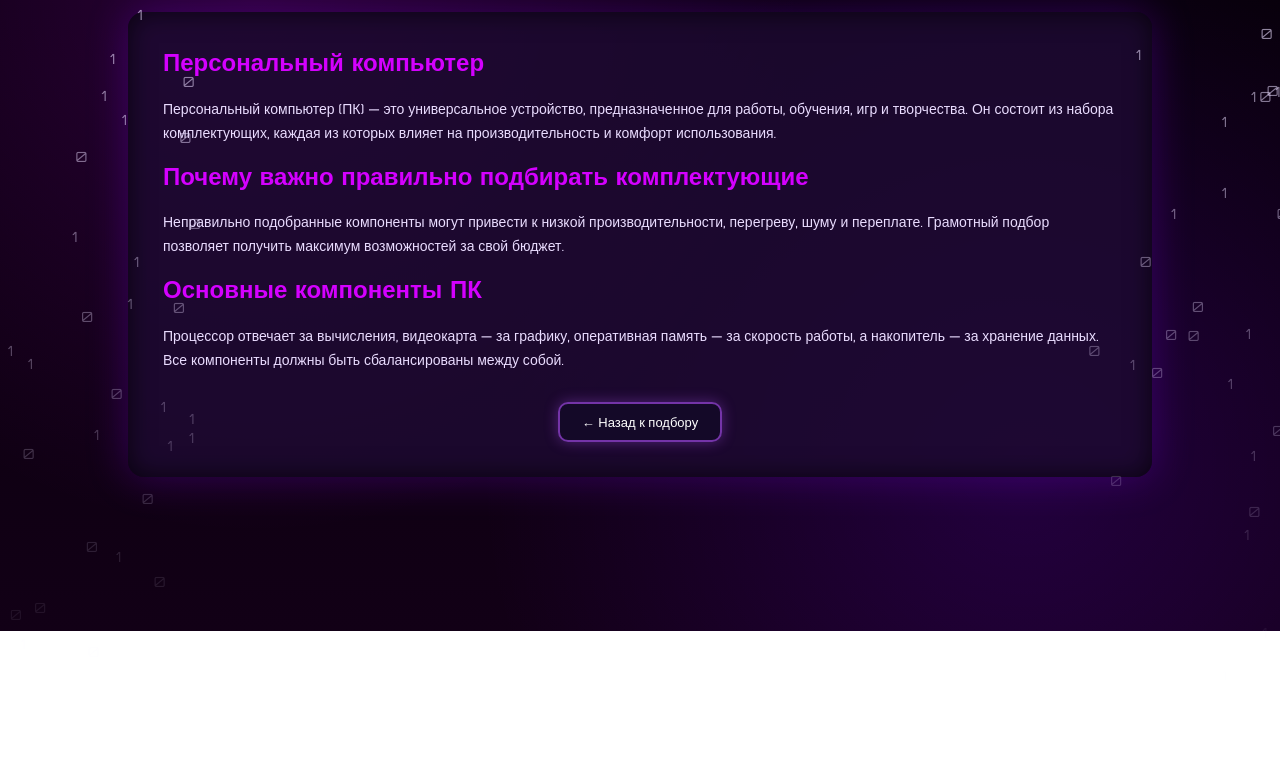
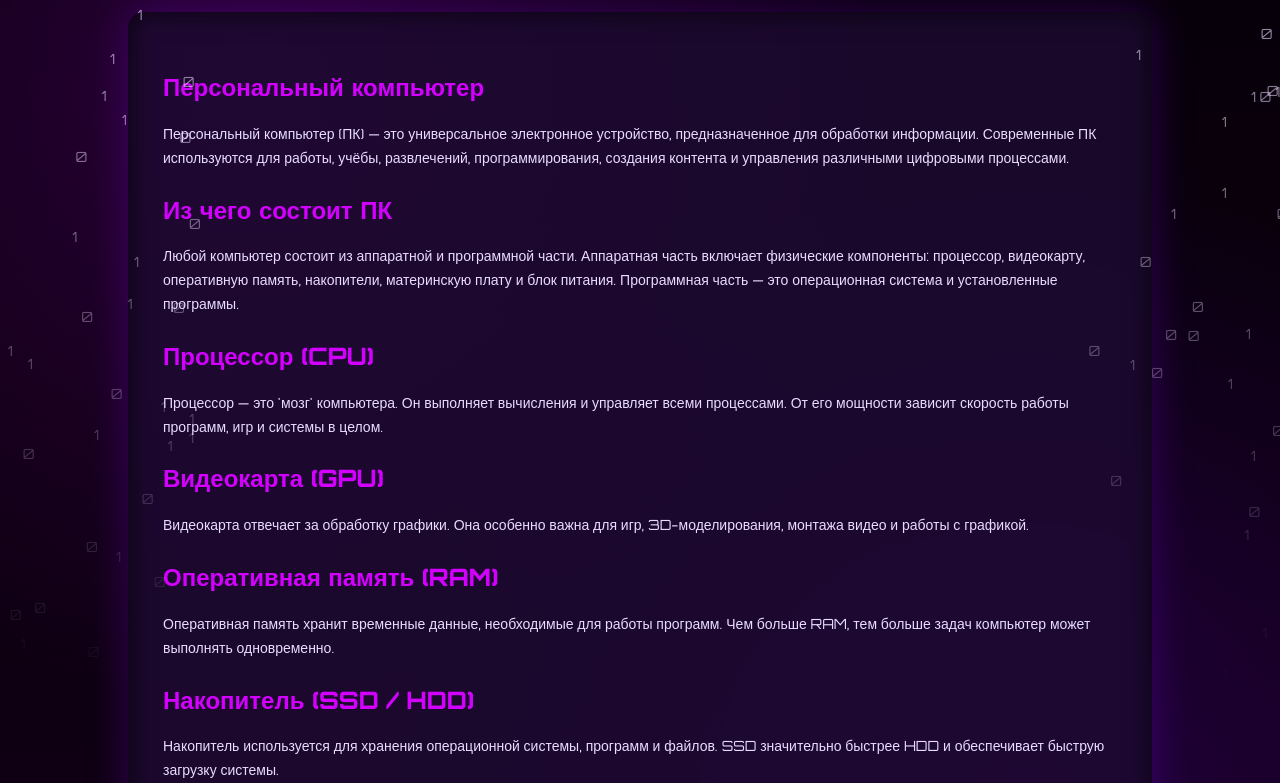
Before and after one commit to Minikapi/Pc-Build, a website: page about.html in a window 1280 px wide. Shown: the part 169-952 px from the top of the page. Before the commit the page ends 800 px from the top, so only its background shows below. Drawn offline with Linux system fonts and the light colour scheme.

Commit message:
Update about.html

```diff
--- a/about.html
+++ b/about.html
@@ -39,7 +39,6 @@ body {
     100% { background-position:100% 100%,0 0,0 100%; }
 }
 
-/* MATRIX */
 .matrix {
     position:fixed;
     top:0; bottom:0;
@@ -62,7 +61,6 @@ body {
     to { transform:translateY(110vh); opacity:0; }
 }
 
-/* HEADER */
 .header {
     text-align:center;
     padding:50px 20px 30px;
@@ -84,10 +82,6 @@ body {
     color:#f3d6ff;
     position:relative;
     display:inline-block;
-}
-
-/* Glow из-за букв */
-.header h1 {
     text-shadow:
         0 0 8px rgba(212,0,255,.8),
         0 0 15px rgba(212,0,255,.6),
@@ -116,7 +110,6 @@ body {
     }
 }
 
-/* LANGUAGE BUTTON */
 .lang-btn {
     position:absolute;
     right:20px;
@@ -138,7 +131,6 @@ body {
     transform:translateY(-2px) scale(1.05);
 }
 
-/* CONTENT */
 .content {
     width:80%;
     margin:30px auto 40px;
@@ -161,7 +153,7 @@ body {
 
 .content h2 {
     color:var(--violet-main);
-    margin-top:0;
+    margin-top:25px;
 }
 
 .content p {
@@ -170,7 +162,6 @@ body {
     margin-bottom:16px;
 }
 
-/* NAV */
 .nav-buttons {
     display:flex;
     justify-content:center;
@@ -210,19 +201,41 @@ body {
 </div>
 
 <div class="content">
+
     <h2 data-ru="Персональный компьютер" data-en="Personal Computer">Персональный компьютер</h2>
-    <p data-ru="Персональный компьютер (ПК) — это универсальное устройство, предназначенное для работы, обучения, игр и творчества. Он состоит из набора комплектующих, каждая из которых влияет на производительность и комфорт использования." data-en="A personal computer (PC) is a versatile device designed for work, learning, gaming, and creativity. It consists of a set of components, each affecting performance and user comfort.">
-        Персональный компьютер (ПК) — это универсальное устройство, предназначенное для работы, обучения, игр и творчества. Он состоит из набора комплектующих, каждая из которых влияет на производительность и комфорт использования.
+    <p data-ru="Персональный компьютер (ПК) — это универсальное электронное устройство, предназначенное для обработки информации. Современные ПК используются для работы, учёбы, развлечений, программирования, создания контента и управления различными цифровыми процессами."
+       data-en="A personal computer (PC) is a versatile electronic device designed to process information. Modern PCs are used for work, education, entertainment, programming, content creation, and managing digital processes.">
+       Персональный компьютер (ПК) — это универсальное электронное устройство, предназначенное для обработки информации.
     </p>
 
-    <h2 data-ru="Почему важно правильно подбирать комплектующие" data-en="Why proper component selection matters">Почему важно правильно подбирать комплектующие</h2>
-    <p data-ru="Неправильно подобранные компоненты могут привести к низкой производительности, перегреву, шуму и переплате. Грамотный подбор позволяет получить максимум возможностей за свой бюджет." data-en="Incorrectly selected components can lead to low performance, overheating, noise, and overspending. Proper selection maximizes capabilities within your budget.">
-        Неправильно подобранные компоненты могут привести к низкой производительности, перегреву, шуму и переплате. Грамотный подбор позволяет получить максимум возможностей за свой бюджет.
+    <h2 data-ru="Из чего состоит ПК" data-en="What a PC Consists Of">Из чего состоит ПК</h2>
+    <p data-ru="Любой компьютер состоит из аппаратной и программной части. Аппаратная часть включает физические компоненты: процессор, видеокарту, оперативную память, накопители, материнскую плату и блок питания. Программная часть — это операционная система и установленные программы."
+       data-en="Every computer consists of hardware and software. Hardware includes physical components: CPU, GPU, RAM, storage, motherboard, and power supply. Software includes the operating system and installed programs.">
     </p>
 
-    <h2 data-ru="Основные компоненты ПК" data-en="Main PC Components">Основные компоненты ПК</h2>
-    <p data-ru="Процессор отвечает за вычисления, видеокарта — за графику, оперативная память — за скорость работы, а накопитель — за хранение данных. Все компоненты должны быть сбалансированы между собой." data-en="The CPU handles calculations, the GPU handles graphics, RAM handles speed, and storage handles data. All components must be balanced.">
-        Процессор отвечает за вычисления, видеокарта — за графику, оперативная память — за скорость работы, а накопитель — за хранение данных. Все компоненты должны быть сбалансированы между собой.
+    <h2 data-ru="Процессор (CPU)" data-en="Processor (CPU)">Процессор (CPU)</h2>
+    <p data-ru="Процессор — это 'мозг' компьютера. Он выполняет вычисления и управляет всеми процессами. От его мощности зависит скорость работы программ, игр и системы в целом."
+       data-en="The CPU is the 'brain' of the computer. It performs calculations and manages all processes. Its power determines overall system performance.">
+    </p>
+
+    <h2 data-ru="Видеокарта (GPU)" data-en="Graphics Card (GPU)">Видеокарта (GPU)</h2>
+    <p data-ru="Видеокарта отвечает за обработку графики. Она особенно важна для игр, 3D-моделирования, монтажа видео и работы с графикой."
+       data-en="The GPU handles graphics processing. It is crucial for gaming, 3D modeling, video editing, and graphic design.">
+    </p>
+
+    <h2 data-ru="Оперативная память (RAM)" data-en="RAM (Memory)">Оперативная память (RAM)</h2>
+    <p data-ru="Оперативная память хранит временные данные, необходимые для работы программ. Чем больше RAM, тем больше задач компьютер может выполнять одновременно."
+       data-en="RAM stores temporary data required for running applications. More RAM allows smoother multitasking.">
+    </p>
+
+    <h2 data-ru="Накопитель (SSD / HDD)" data-en="Storage (SSD / HDD)">Накопитель (SSD / HDD)</h2>
+    <p data-ru="Накопитель используется для хранения операционной системы, программ и файлов. SSD значительно быстрее HDD и обеспечивает быструю загрузку системы."
+       data-en="Storage holds the operating system, programs, and files. SSD drives are much faster than HDDs and provide quicker system loading.">
+    </p>
+
+    <h2 data-ru="Почему важен баланс" data-en="Why Balance Is Important">Почему важен баланс</h2>
+    <p data-ru="Важно, чтобы все компоненты были сбалансированы. Слишком мощная видеокарта при слабом процессоре не даст максимальной производительности."
+       data-en="All components must be balanced. A powerful GPU paired with a weak CPU will not deliver full performance.">
     </p>
 
     <div class="nav-buttons">
@@ -231,7 +244,6 @@ body {
 </div>
 
 <script>
-// MATRIX
 document.querySelectorAll('.matrix').forEach(side=>{
     setInterval(()=>{
         const s=document.createElement('span');
@@ -243,13 +255,13 @@ document.querySelectorAll('.matrix').forEach(side=>{
     },120);
 });
 
-// LANGUAGE SWITCH
 let lang = localStorage.getItem('lang') || 'ru';
 const langBtn = document.getElementById('langBtn');
 
 function applyLang() {
     langBtn.textContent = lang==='ru' ? "RU" : "EN";
-    document.getElementById('mainTitle').textContent = lang==='ru' ? "ЧТО ТАКОЕ ПК?" : "WHAT IS A PC?";
+    document.getElementById('mainTitle').textContent =
+        lang==='ru' ? "ЧТО ТАКОЕ ПК?" : "WHAT IS A PC?";
 
     document.querySelectorAll('.content [data-ru]').forEach(el=>{
         el.textContent = el.getAttribute('data-'+lang);
@@ -259,11 +271,13 @@ function applyLang() {
         el.textContent = el.getAttribute('data-'+lang);
     });
 }
+
 langBtn.onclick = ()=>{
     lang = lang==='ru' ? 'en' : 'ru';
     localStorage.setItem('lang', lang);
     applyLang();
 }
+
 applyLang();
 </script>
 
```
